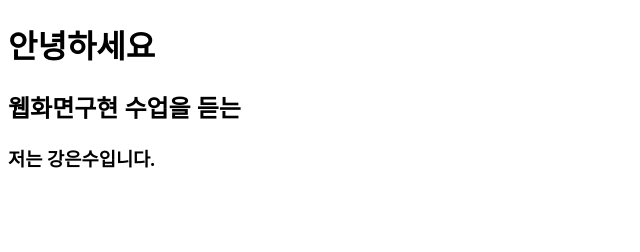
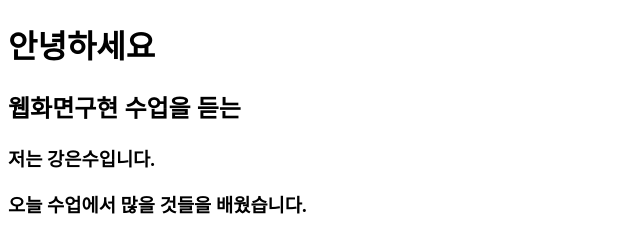
Before and after one commit to KangEunsu1/24WEB-0313, a plain HTML site: page index.html in a window 1280 px wide. Shown: the whole page, without its empty margins (0-640 px from the left). Drawn offline with Linux system fonts and the light colour scheme.

Commit message:
한줄 추가

```diff
--- a/index.html
+++ b/index.html
@@ -9,5 +9,6 @@
     <h1>안녕하세요</h1>
     <h2>웹화면구현 수업을 듣는</h2>
     <h3>저는 강은수입니다.</h3>
+    <h3>오늘 수업에서 많을 것들을 배웠습니다.</h3>
 </body>
 </html>
```
